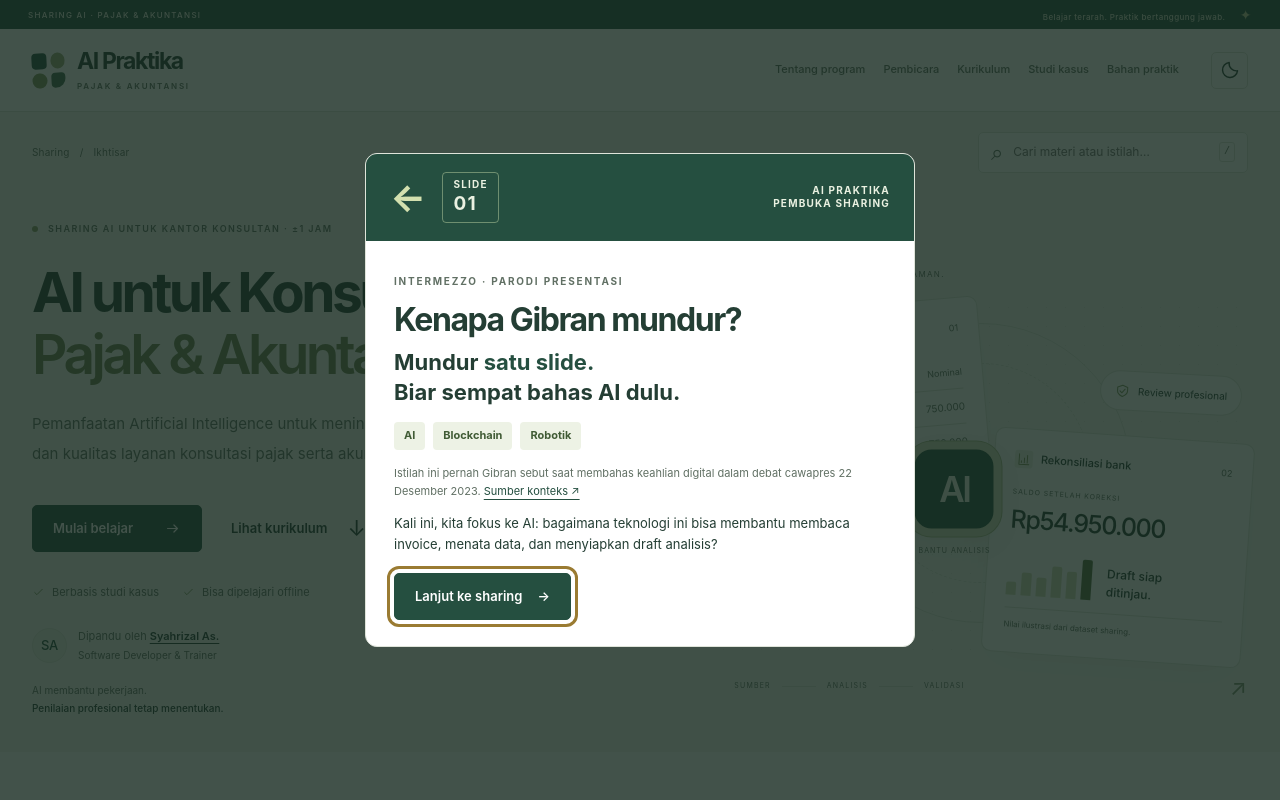
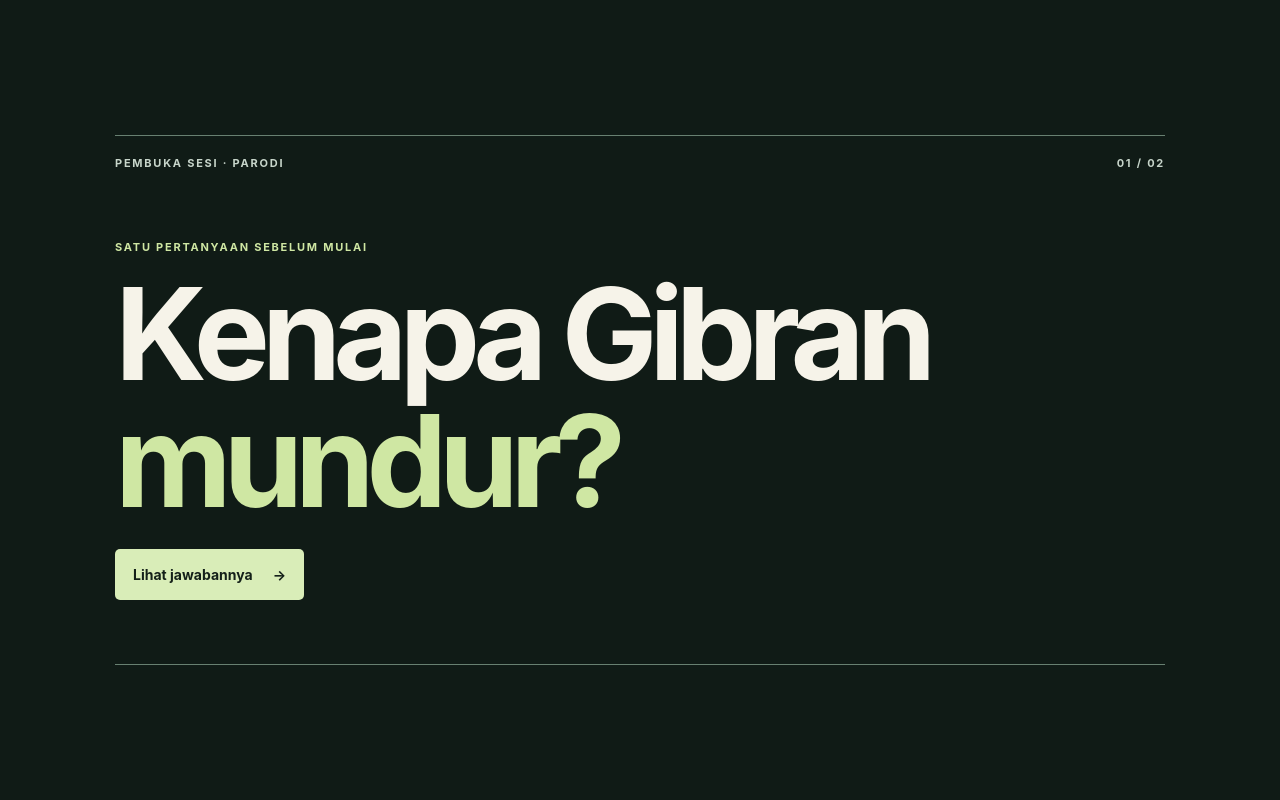
Before and after one commit to syahrizal-as/ai-pajak-akuntansi, a website: page index.html in a window 1280 px wide. Shown: the top 800 px of the page. Drawn offline with Linux system fonts and the light colour scheme.

Commit message:
feat: replace meme popup with a full-page opening reveal

```diff
--- a/assets/professional.css
+++ b/assets/professional.css
@@ -398,18 +398,21 @@
 }
 .upload-kit{padding:24px;border:1px solid var(--border);background:var(--mint);border-radius:7px;margin-bottom:18px}.upload-kit h3{margin:12px 0}.upload-kit .button{margin:0 8px 10px 0;overflow-wrap:anywhere;max-width:100%}.history-list article{display:grid;grid-template-columns:110px 1fr;gap:22px;border-top:1px solid var(--border);padding:22px 0}.history-list strong{color:var(--green)}.history-list h4{font-size:17px;margin-bottom:10px}.history-list a{font-size:12px}.sharing-start p{max-width:720px;color:var(--muted)}.sharing-start .button{margin:10px 12px 0 0}@media(max-width:700px){.history-list article{grid-template-columns:1fr;gap:10px}.upload-kit{padding:20px}.upload-kit .button{font-size:11px}}
 
-/* A short, dismissible icebreaker before the sharing material. */
-.opening-meme{width:min(550px,calc(100% - 28px));max-height:calc(100dvh - 28px);padding:0;overflow:auto;border-radius:12px}
-.opening-meme-art{display:flex;align-items:center;gap:15px;background:#254f40;color:#eaf1e1;padding:18px 24px;font-size:10px;font-weight:650;line-height:1.35;letter-spacing:.12em}
-.opening-meme-art span:first-child{font-size:38px;line-height:1;color:#d3e0af}
-.opening-meme-art span:nth-child(2){border:1px solid #c1d7a678;border-radius:4px;padding:5px 10px}
-.opening-meme-art strong{font-size:19px}.opening-meme-art span:last-child{margin-inline-start:auto;text-align:right}
-.opening-meme-body{padding:24px 28px 26px}.opening-meme-body h2{font-size:clamp(23px,5.5vw,32px);margin:8px 0 10px;line-height:1.15}
-.opening-meme-body .opening-meme-punchline{font-size:clamp(17px,4.3vw,22px);font-weight:650;line-height:1.35;color:var(--ink)}
-.opening-meme-punchline em{font-style:normal;color:var(--green)}
-.opening-meme-topics{display:flex;flex-wrap:wrap;gap:8px;margin:14px 0}
-.opening-meme-topics span{padding:4px 10px;border-radius:4px;background:var(--mint);color:var(--mint-text);font-size:11px;font-weight:650}
-.opening-meme-body>p{font-size:13px;line-height:1.65;margin:0 0 13px}.opening-meme-body .opening-meme-source{font-size:11px;color:var(--muted)}
-.opening-meme-body form{margin-top:17px;text-align:left}
-@media(max-width:420px){.opening-meme-body{padding:19px 19px 21px}.opening-meme-art{padding:13px 19px}}
-@media print{.opening-meme,[data-opening-meme]{display:none!important}}
+/* Two full-page opening slides; the sharing navigation appears after the reveal. */
+.opening-page{min-height:100vh;min-height:100svh;display:grid;place-items:center;background:#101b16;color:#f6f3e9;padding:clamp(22px,6vw,88px);color-scheme:dark}
+.opening-page[hidden],.opening-scene[hidden],#sharing-site[hidden]{display:none!important}
+.opening-stage{width:min(100%,1050px);border-block:1px solid #688071;padding-block:18px clamp(28px,5vw,68px)}
+.opening-topline{display:flex;justify-content:space-between;gap:16px;color:#c7d5ca;font-size:11px;font-weight:700;letter-spacing:.16em}
+.opening-scene{padding-top:clamp(36px,8vh,105px)}
+.opening-label{display:block;color:#cfe7a3;font-size:11px;font-weight:750;letter-spacing:.16em}
+.opening-scene h1{margin:14px 0 24px;max-width:900px;font-size:clamp(46px,10vw,128px);font-weight:750;line-height:.99;letter-spacing:-.064em;outline:none}
+.opening-scene h1 em{display:block;font-style:normal;color:#cfe7a3}
+.opening-action{display:inline-flex;align-items:center;gap:20px;padding:13px 18px;background:#d9edb8;color:#142019;border-radius:5px;font-size:14px;font-weight:750;text-decoration:none}
+.opening-action:hover{background:#edf7dd;color:#142019}
+.opening-action:focus-visible,.opening-back:focus-visible,.opening-context a:focus-visible{outline:2px solid #fff;outline-offset:5px}
+#opening-answer h1{font-size:clamp(42px,7vw,94px);margin-bottom:18px}
+.opening-lead{font-size:clamp(17px,2.6vw,25px);margin-bottom:18px;color:#e0e8dc}
+.opening-tags{display:flex;flex-wrap:wrap;gap:9px;list-style:none;padding:0;margin:0 0 15px}
+.opening-tags li{padding:3px 10px;border:1px solid #718c7c;border-radius:4px;font-size:12px;color:#e0ecd8}
+.opening-context{max-width:580px;color:#c7d5ca;font-size:13px;margin:0 0 20px}.opening-context a,.opening-back{color:#d9edb8}
+.opening-back{display:inline-block;margin:12px 0 0 15px;font-size:12px}
--- a/index.html
+++ b/index.html
@@ -5,7 +5,7 @@
  <meta name="viewport" content="width=device-width,initial-scale=1">
  <meta name="description" content="Materi sharing AI untuk konsultan pajak dan akuntansi di Indonesia. Sembilan modul, studi kasus, dataset dummy, dan kuis interaktif.">
  <meta name="color-scheme" content="light dark">
- <title>AI untuk Konsultan Pajak & Akuntansi</title>
+ <title>Kenapa Gibran mundur?</title>
  <link rel="icon" href="assets/favicon.svg" type="image/svg+xml">
  <link rel="stylesheet" href="assets/style.css">
  <link rel="stylesheet" href="assets/professional.css">
@@ -15,16 +15,36 @@
  <script src="assets/app.js" defer></script>
 </head>
 <body>
+ <section id="opening-page" class="opening-page" role="main">
+  <div class="opening-stage">
+   <header class="opening-topline"><span>PEMBUKA SESI · PARODI</span><span id="opening-step" aria-hidden="true">01 / 02</span></header>
+   <div id="opening-question" class="opening-scene">
+    <span class="opening-label" aria-hidden="true">SATU PERTANYAAN SEBELUM MULAI</span>
+    <h1 tabindex="-1">Kenapa Gibran <em>mundur?</em></h1>
+    <a class="opening-action" href="#/jawaban">Lihat jawabannya <span aria-hidden="true">→</span></a>
+   </div>
+   <div id="opening-answer" class="opening-scene" hidden>
+    <span class="opening-label">JAWABANNYA...</span>
+    <h1 tabindex="-1">Mundur <em>satu slide.</em></h1>
+    <p class="opening-lead">Biar sempat bahas AI dulu.</p>
+    <ul class="opening-tags" aria-label="Istilah yang disebut saat debat"><li>AI</li><li>Blockchain</li><li>Robotik</li></ul>
+    <p class="opening-context">Gibran pernah menyebut ketiganya saat membahas keahlian digital dalam <a href="https://www.cnbcindonesia.com/tech/20231222193721-37-499726/gibran-lanjutkan-program-jokowi-sebut-hilirisasi-digital" target="_blank" rel="noopener noreferrer">debat cawapres 22 Desember 2023 ↗</a>. Di sesi ini, kita fokus pada AI untuk pekerjaan kantor.</p>
+    <a class="opening-action" href="#/home">Lanjut ke sharing AI <span aria-hidden="true">→</span></a>
+    <a class="opening-back" href="#/pembuka">← Ulangi pembuka</a>
+   </div>
+  </div>
+ </section>
+ <div id="sharing-site" hidden>
  <a class="skip" href="#utama">Lewati ke konten utama</a>
  <div class="institutional-strip"><span>SHARING AI · PAJAK & AKUNTANSI</span><span>Belajar terarah. Praktik bertanggung jawab. <span aria-hidden="true">✦</span></span></div>
  <header class="topbar">
-  <a href="#/" class="brand" aria-label="Beranda AI Praktika"><span class="brand-mark" aria-hidden="true"><i></i><i></i><i></i><i></i></span><span>AI<span class="brand-light">Praktika</span><small>PAJAK & AKUNTANSI</small></span></a>
+  <a href="#/home" class="brand" aria-label="Beranda AI Praktika"><span class="brand-mark" aria-hidden="true"><i></i><i></i><i></i><i></i></span><span>AI<span class="brand-light">Praktika</span><small>PAJAK & AKUNTANSI</small></span></a>
   <nav class="top-links" aria-label="Navigasi utama"><a href="#/home/tentang">Tentang program</a><a href="#/home/instruktur">Pembicara</a><a href="#/home/kurikulum">Kurikulum</a><a href="#/home/studi-kasus">Studi kasus</a><a href="#/bahan">Bahan praktik</a></nav>
   <div class="top-actions"><span class="local-badge"><i></i>Akses materi offline</span><button id="theme" class="icon-button" aria-label="Aktifkan mode gelap" title="Ganti tema"></button><button id="menu" class="icon-button menu-button" aria-label="Buka navigasi" aria-expanded="false" aria-controls="sidebar"></button></div>
  </header>
  <button class="overlay" id="overlay" aria-label="Tutup navigasi" hidden></button>
  <aside class="sidebar" id="sidebar" aria-label="Navigasi pembelajaran">
-  <div class="side-top"><span class="eyebrow">RUANG BELAJAR</span><a href="#/" class="nav-home" data-nav="home"><span aria-hidden="true">⌂</span> Ikhtisar sharing</a></div>
+  <div class="side-top"><span class="eyebrow">RUANG BELAJAR</span><a href="#/home" class="nav-home" data-nav="home"><span aria-hidden="true">⌂</span> Ikhtisar sharing</a></div>
   <div class="side-heading">TOPIK SHARING <span>9 TOPIK</span></div>
   <nav id="module-nav" aria-label="Daftar topik"></nav>
   <div class="side-heading side-resource">PERPUSTAKAAN</div>
@@ -37,19 +57,8 @@
   <footer class="site-footer"><span>AI Praktika <span aria-hidden="true">·</span> Sharing berbasis contoh</span><span>Pembicara: <a href="#/home/instruktur">Syahrizal As.</a></span><span>Data simulasi. Keputusan tetap pada profesional.</span></footer>
  </div>
  <div id="toast" class="toast" role="status" aria-live="polite"></div>
- <dialog id="opening-meme" class="opening-meme" aria-labelledby="opening-meme-title" aria-describedby="opening-meme-punchline">
-  <div class="opening-meme-art" aria-hidden="true"><span>←</span><span>SLIDE<br><strong>01</strong></span><span>AI PRAKTIKA<br>PEMBUKA SHARING</span></div>
-  <div class="opening-meme-body">
-   <span class="eyebrow">INTERMEZZO · PARODI PRESENTASI</span>
-   <h2 id="opening-meme-title">Kenapa Gibran mundur?</h2>
-   <p id="opening-meme-punchline" class="opening-meme-punchline">Mundur <em>satu slide.</em><br>Biar sempat bahas AI dulu.</p>
-   <div class="opening-meme-topics" aria-label="Istilah dalam debat"><span>AI</span><span>Blockchain</span><span>Robotik</span></div>
-   <p class="opening-meme-source">Istilah ini pernah Gibran sebut saat membahas keahlian digital dalam debat cawapres 22 Desember 2023. <a href="https://www.cnbcindonesia.com/tech/20231222193721-37-499726/gibran-lanjutkan-program-jokowi-sebut-hilirisasi-digital" target="_blank" rel="noopener noreferrer">Sumber konteks ↗</a></p>
-   <p>Kali ini, kita fokus ke AI: bagaimana teknologi ini bisa membantu membaca invoice, menata data, dan menyiapkan draft analisis?</p>
-   <form method="dialog"><button class="button primary" autofocus>Lanjut ke sharing <span aria-hidden="true">→</span></button></form>
-  </div>
- </dialog>
  <dialog id="copy-dialog" aria-labelledby="copy-title"><h2 id="copy-title">Salin prompt secara manual</h2><p>Salin otomatis tidak tersedia pada browser ini. Pilih teks berikut lalu gunakan Ctrl/Cmd+C.</p><textarea id="copy-text" readonly aria-label="Teks prompt"></textarea><form method="dialog"><button class="button primary">Tutup</button></form></dialog>
+ </div>
  <noscript><p class="no-script">Aktifkan JavaScript untuk materi dan kuis interaktif. Seluruh bahan latihan tetap tersedia di folder data.</p></noscript>
 </body>
 </html>
```
Also changed, not shown: tests/browser.cjs (+3 -3 lines), assets/app.js, dist/assets/app.js, dist/assets/professional.css, dist/index.html, 3 other files.
